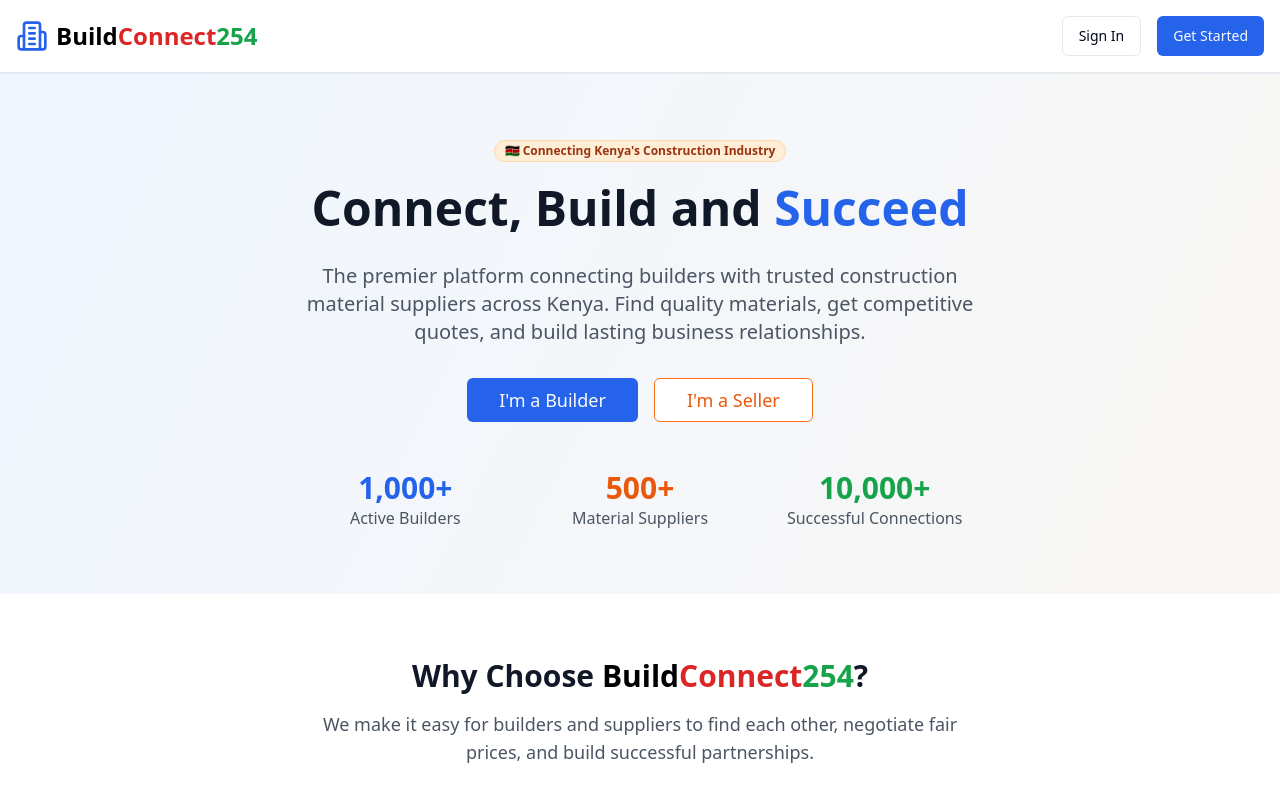
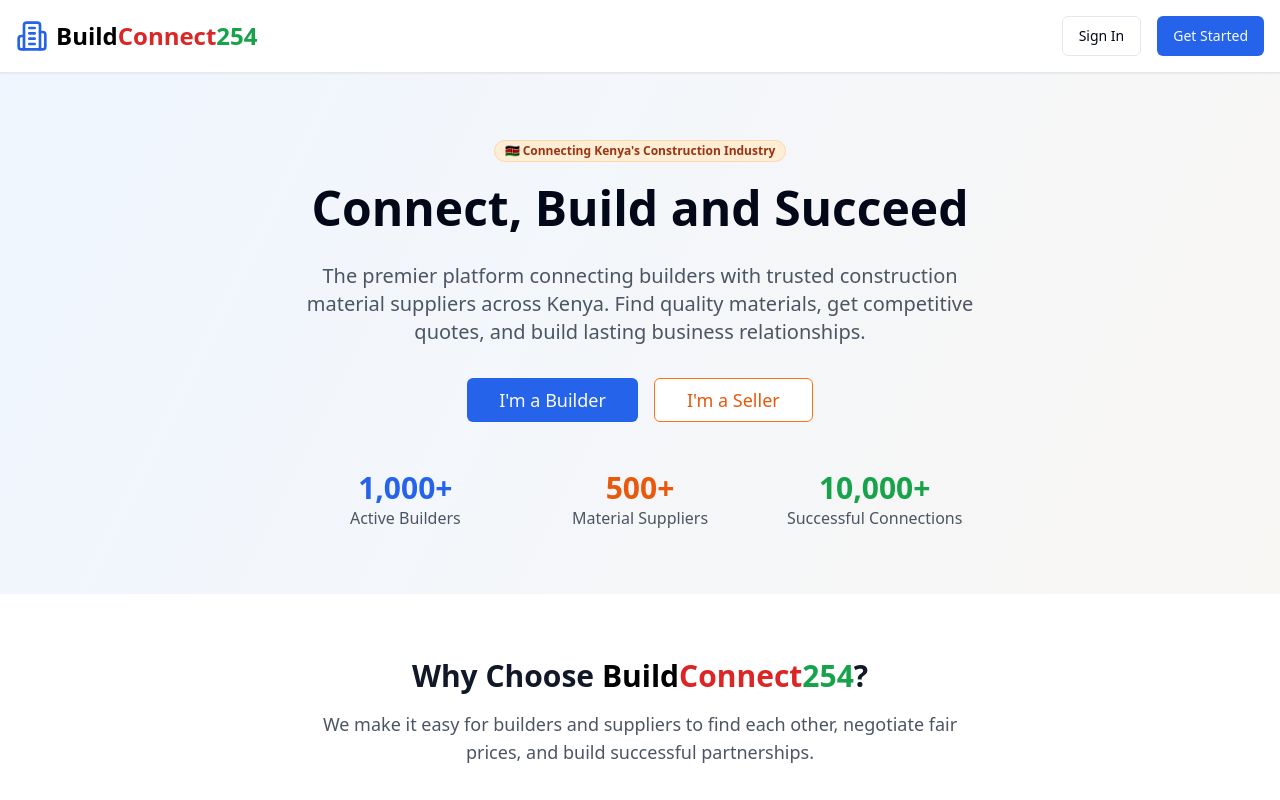
Before and after one commit to hillarytaley-ops/ujenzipro-1860ba63, a React (Vite) app: page / in a window 1280 px wide. Shown: the top 800 px of the page. Built offline with nearby package versions, Linux system fonts and the light colour scheme.

Commit message:
Fix: Headline color
Change the main headline color to olive-green.

```diff
--- a/src/pages/Index.tsx
+++ b/src/pages/Index.tsx
@@ -71,8 +71,8 @@ const Index = () => {
           <Badge className="mb-4 bg-orange-100 text-orange-800 border-orange-200">
             🇰🇪 Connecting Kenya's Construction Industry
           </Badge>
-          <h1 className="text-5xl font-bold text-gray-900 mb-6 leading-tight">
-            Connect, Build and <span className="text-blue-600">Succeed</span>
+          <h1 className="text-5xl font-bold text-olive-500 mb-6 leading-tight">
+            Connect, Build and Succeed
           </h1>
           <p className="text-xl text-gray-600 mb-8 max-w-2xl mx-auto">
             The premier platform connecting builders with trusted construction material suppliers across Kenya.
```
